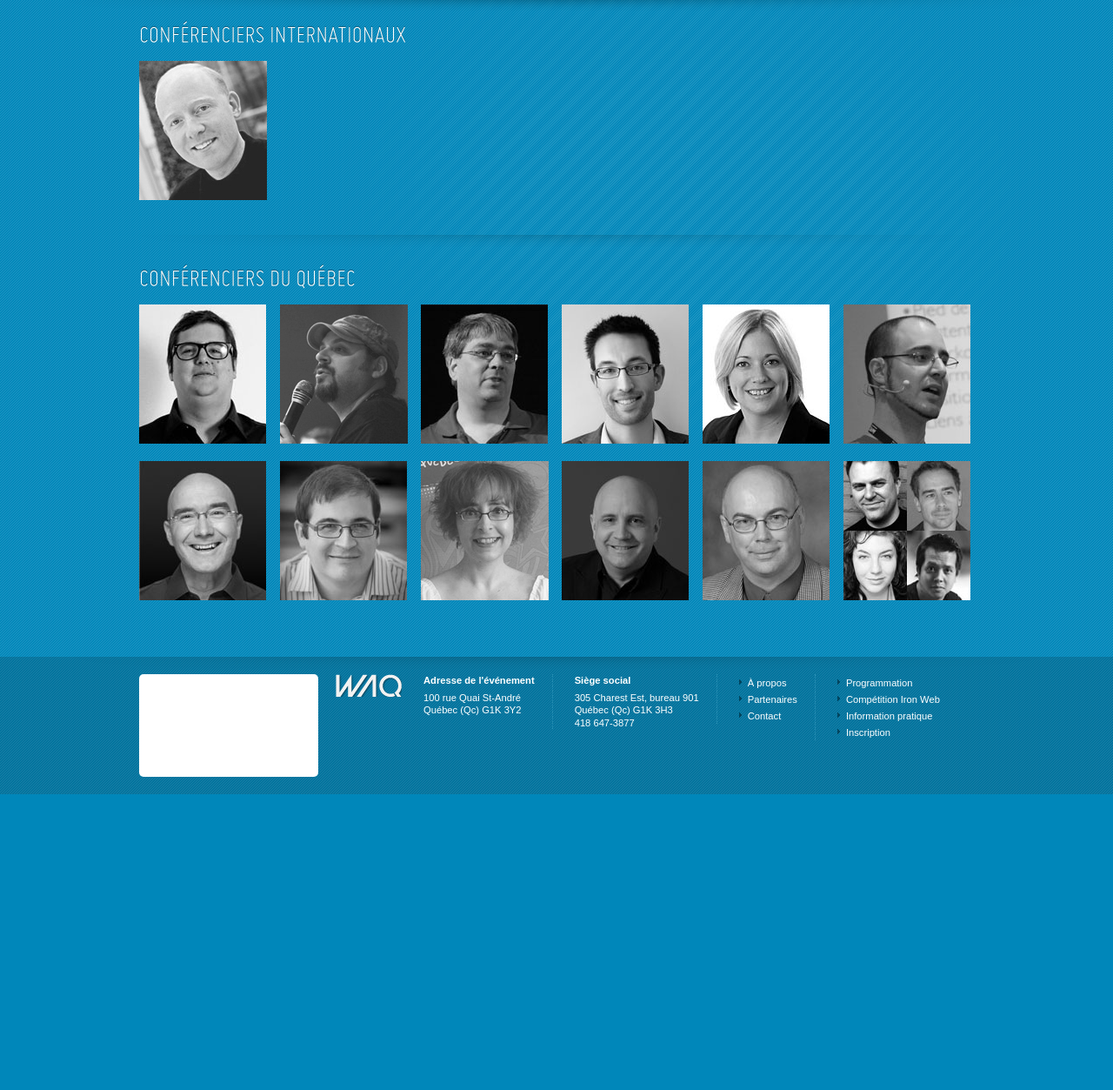
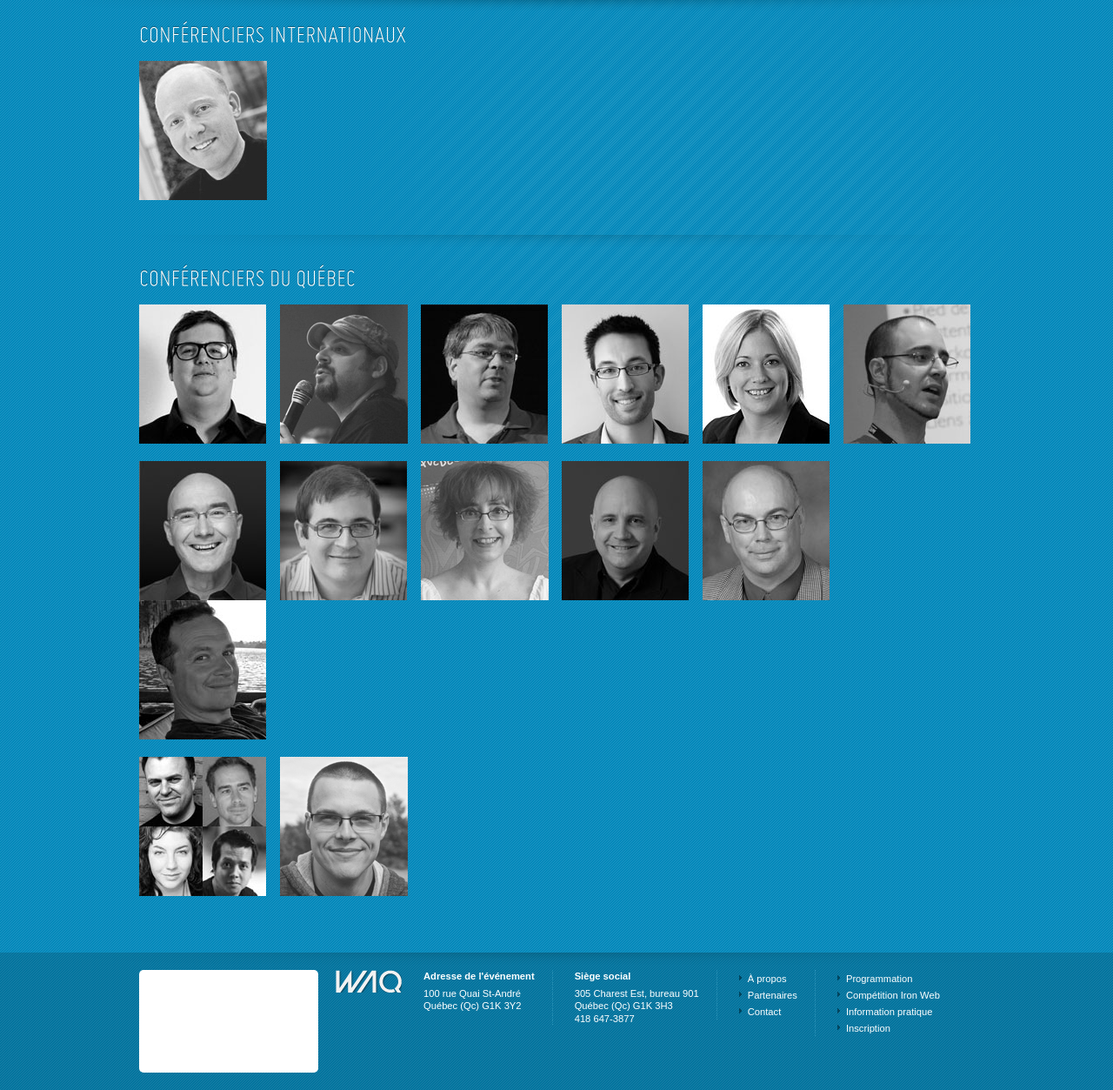
Before and after one commit to Soufianeterhzaz/webaquebec2012-ci, a CodeIgniter app: page /programmation/ in a window 1280 px wide. Shown: the part 181-1434 px from the top of the page at 87% size. Before the commit the page ends 1094 px from the top, so only its background shows below. Run offline with CodeIgniter, Linux system fonts and the light colour scheme; some libraries are stand-ins or nearby versions.

Commit message:
MAJ de la programmation

```diff
--- a/application/views/programmation.php
+++ b/application/views/programmation.php
@@ -87,13 +87,30 @@
         </a>
       </li>
 
-			<li class="last">
-        <a title="<h3>Kim Auclair, Sébastien Provencher, Carl-Frédéric de Celles, Albert Dang Vu</h3><p><strong>Panel : </strong>Entreprendre le Web, à Québec, aujourd'hui.</p>">
+      <li class="first">
+        <a title="<h3>Michaël Carpentier</h3><p>Être accessible c'est bien, être compris c'est mieux : écrire pour le Web</p>">
+          <img src="<?php echo base_url() ?>assets/img/conferenciers/147x160/michael-carpentier.jpg" alt="Michaël Carpentier">
+        </a>
+      </li>
+
+
+
+    </ul>
+    <ul class="list-custom list-hori">
+
+      <li class="first">
+				<a title="<h3>Kim Auclair, Sébastien Provencher, Carl-Frédéric de Celles, Albert Dang Vu</h3><p><strong>Panel : </strong>Entreprendre le Web, à Québec, aujourd'hui.</p>">
           <img src="<?php echo base_url() ?>assets/img/conferenciers/147x160/panel-entrepreneuriat.jpg" alt="Entreprendre le Web, à Québec, aujourd'hui.">
         </a>
       </li>
 
-    </ul>
+      <li>
+        <a title="<h3>Rémi Prévost</h3>">
+          <img src="<?php echo base_url() ?>assets/img/conferenciers/147x160/remi-prevost.jpg" alt="Rémi Prévost">
+        </a>
+      </li>
+
+		</ul>
 
   </div>
 </div>
```
